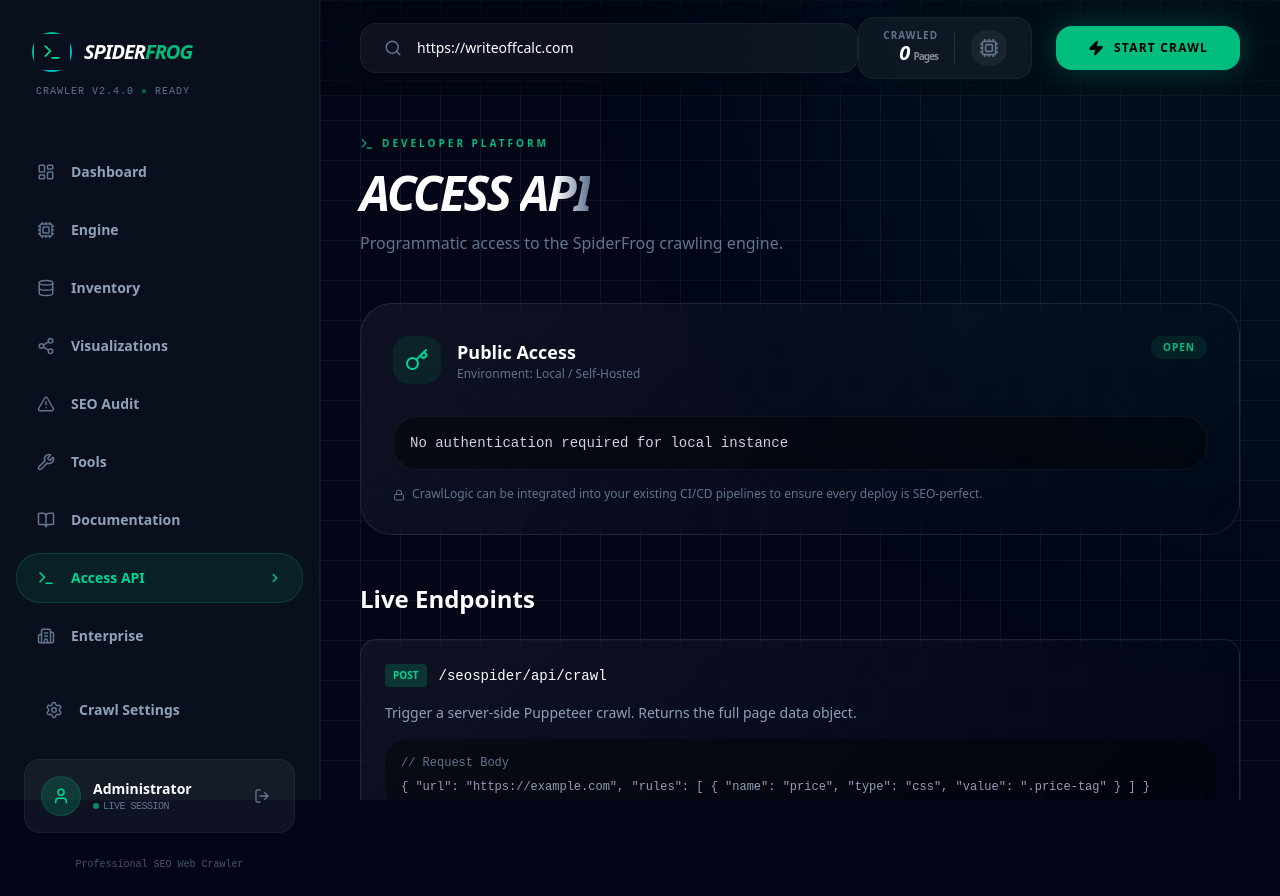
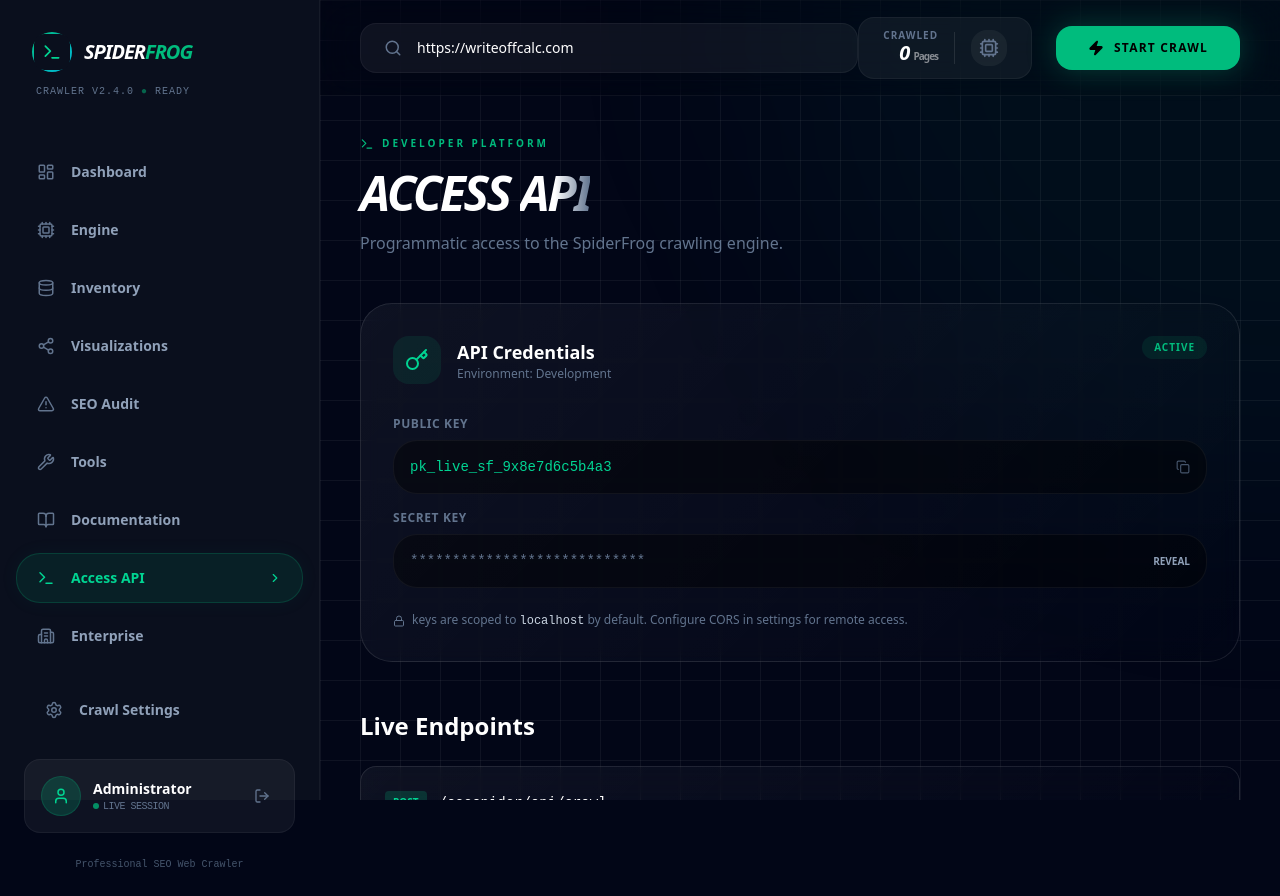
Before and after one commit to tanveerpy/seospider, a Next.js app: page /seospider/api-access in a window 1280 px wide. Built offline with nearby package versions, Linux system fonts and the light colour scheme.

Commit message:
security: Update API Access page to display secure credential UI pattern

```diff
--- a/src/app/(app)/api-access/page.tsx
+++ b/src/app/(app)/api-access/page.tsx
@@ -24,20 +24,34 @@
                             <Key className="text-emerald-400" size={24} />
                         </div>
                         <div>
-                            <h3 className="text-lg font-bold text-white">Public Access</h3>
-                            <p className="text-slate-500 text-xs">Environment: Local / Self-Hosted</p>
+                            <h3 className="text-lg font-bold text-white">API Credentials</h3>
+                            <p className="text-slate-500 text-xs">Environment: Development</p>
                         </div>
                     </div>
                     <div className="px-3 py-1 rounded-full bg-emerald-500/10 text-[10px] font-black text-emerald-500 uppercase tracking-widest">
-                        Open
+                        Active
                     </div>
                 </div>
 
-                <div className="bg-black/40 border border-white/5 p-4 rounded-xl flex items-center justify-between mb-4">
-                    <code className="text-slate-300 font-mono text-sm">No authentication required for local instance</code>
+                <div className="space-y-4">
+                    <div>
+                        <div className="text-xs font-bold text-slate-500 uppercase tracking-wider mb-2">Public Key</div>
+                        <div className="bg-black/40 border border-white/5 p-4 rounded-xl flex items-center justify-between group cursor-pointer hover:border-emerald-500/30 transition-colors">
+                            <code className="text-emerald-400 font-mono text-sm">pk_live_sf_9x8e7d6c5b4a3</code>
+                            <Copy size={14} className="text-slate-600 group-hover:text-white transition-colors" />
+                        </div>
+                    </div>
+                    <div>
+                        <div className="text-xs font-bold text-slate-500 uppercase tracking-wider mb-2">Secret Key</div>
+                        <div className="bg-black/40 border border-white/5 p-4 rounded-xl flex items-center justify-between">
+                            <code className="text-slate-500 font-mono text-sm">****************************</code>
+                            <button className="text-[10px] uppercase font-bold text-slate-400 hover:text-white">Reveal</button>
+                        </div>
+                    </div>
                 </div>
-                <p className="text-xs text-slate-500">
-                    <Lock size={12} className="inline mr-1" /> CrawlLogic can be integrated into your existing CI/CD pipelines to ensure every deploy is SEO-perfect.
+
+                <p className="text-xs text-slate-500 mt-6">
+                    <Lock size={12} className="inline mr-1" /> keys are scoped to <code className="text-slate-300">localhost</code> by default. Configure CORS in settings for remote access.
                 </p>
             </div>
 
```
